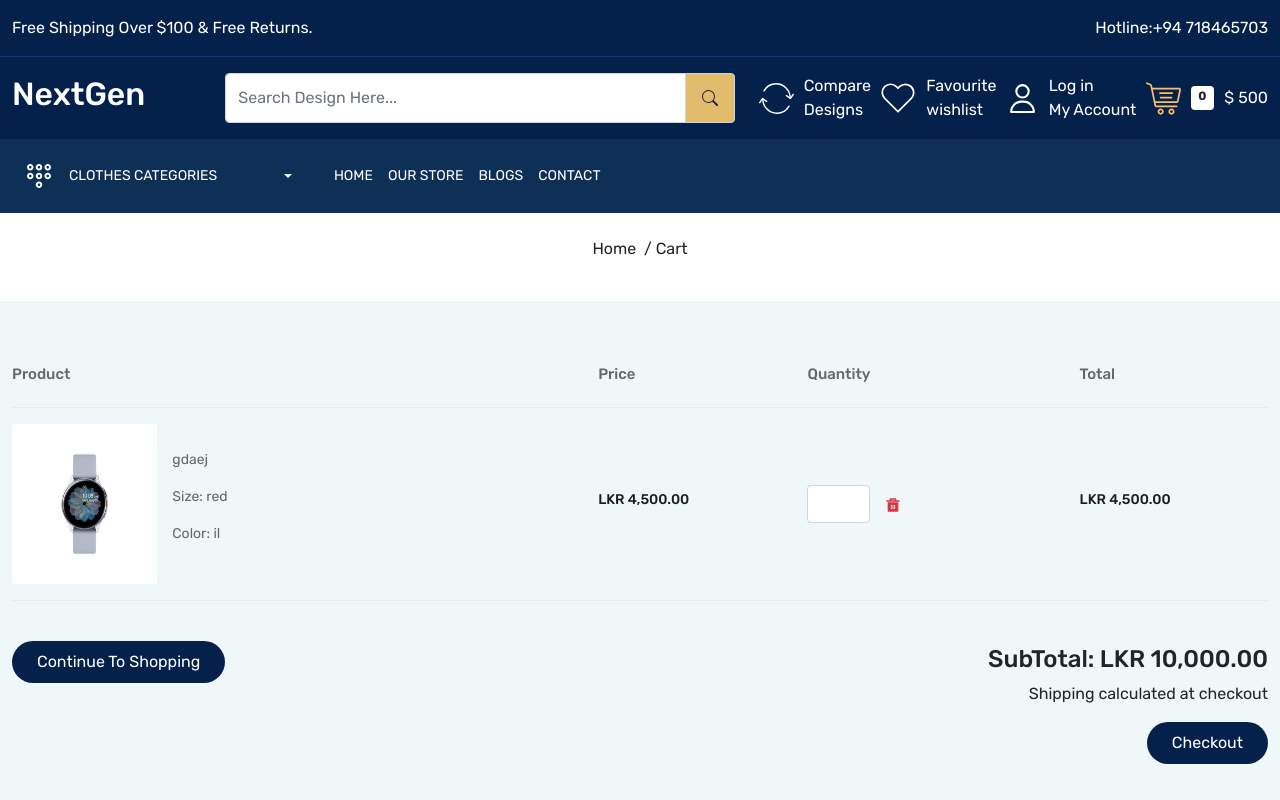
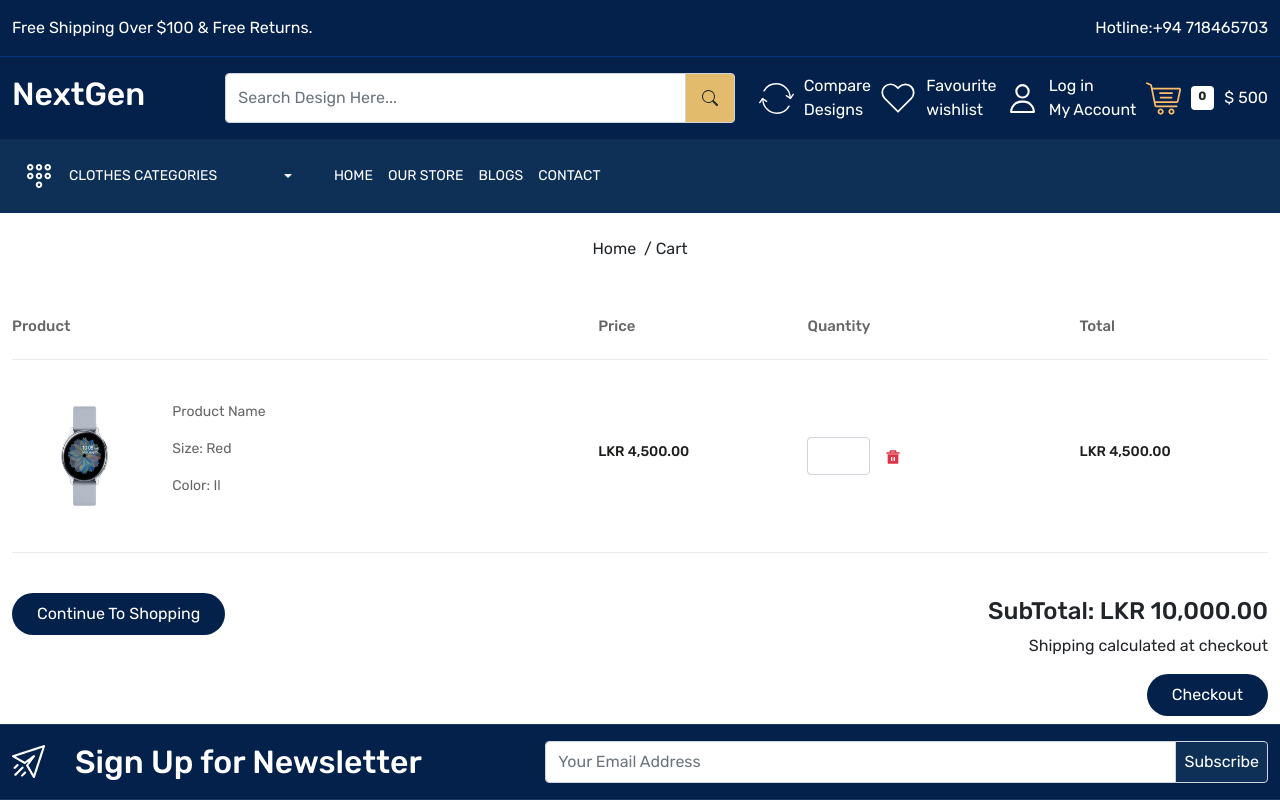
Before and after one commit to Supun-Ishara/NextGen_Ecommerce_web_FE, a React (Create React App) app: page /cart in a window 1280 px wide. Shown: the top 800 px of the page. Built offline with nearby package versions, Linux system fonts and the light colour scheme.

Commit message:
Changed Cart

```diff
--- a/src/pages/Cart.js
+++ b/src/pages/Cart.js
@@ -1,4 +1,90 @@
-import React from 'react'
+// import React from 'react'
+// import BreadCrumb from "../components/BreadCrumb";
+// import Meta from "../components/Meta";
+// import watch from '../images/watch.jpg';
+// import { RiDeleteBin5Fill } from "react-icons/ri";
+// import { Link } from 'react-router-dom';
+// import Container from '../components/Container';
+
+// const Cart = () => {
+//   return (
+//     <>
+//      <Meta title={"Cart"} />
+//      <BreadCrumb title="Cart" />
+//      <Container class1='cart-wrapper home-wrapper-4 py-5'>
+//         <div className='row'>
+//           <div className='col-12'>
+//             <div className='cart-header py-3 d-flex justify-content-between align-items-center'>
+//                 <h4 className='cart-col-1'>Product</h4>
+//                 <h4 className='cart-col-2'>Price</h4>
+//                 <h4 className='cart-col-3'>Quantity</h4>
+//                 <h4 className='cart-col-4'>Total</h4>
+//             </div>
+//             <div className='cart-data py-3 mb-2 d-flex justify-content-between align-items-center'>
+//                 <div className='cart-col-1 gap-15 d-flex align-items-center'>
+//                     <div>
+//                         <img
+//                            src={watch}
+//                            className="img-fluid"
+//                            alt='product image'
+//                         />
+//                     </div>
+//                     <div className='w-75'>
+//                         <p>gdaej</p>
+//                         <p>Size: red</p>
+//                         <p>Color: il</p>
+//                     </div>
+//                 </div>
+//                 <div className='cart-col-2'>
+//                     <h5 className='price'>LKR 4,500.00</h5>
+//                 </div>
+//                 <div className='cart-col-3 d-flex align-items-center gap-15'>
+//                     <div>
+//                         <input
+//                             type='number'
+//                             name=''
+//                             min={1}
+//                             max={10}
+//                             className='form-control'
+//                             style={{ width: "63px" }}
+//                             id=''
+//                         />
+//                     </div>
+//                     <div>
+//                     <RiDeleteBin5Fill className='text-danger' />
+//                     </div>
+//                 </div>
+//                 <div className='cart-col-4'>
+//                 <h5 className='price'>LKR 4,500.00</h5>
+//                 </div>
+//             </div>
+//           </div>
+//           <div className='col-12 py-2 mt-4'>
+//             <div className='d-flex justify-content-between align-items-baseline'>
+//               <Link to='/product' className='button1'>
+//                  Continue To Shopping
+//               </Link>
+//               <div className='d-flex flex-column align-items-end'>
+//                 <h4>
+//                     SubTotal: LKR 10,000.00
+//                 </h4>
+//                 <p>Shipping calculated at checkout</p>
+//                 <Link to='/checkout' className='button1'>
+//                   Checkout
+//                 </Link>
+//               </div>
+//             </div>
+//           </div>
+//         </div>
+//      </Container>
+//     </>
+//   )
+// }
+
+// export default Cart
+
+
+import React from 'react';
 import BreadCrumb from "../components/BreadCrumb";
 import Meta from "../components/Meta";
 import watch from '../images/watch.jpg';
@@ -11,7 +97,7 @@ const Cart = () => {
     <>
       <Meta title={"Cart"} />
       <BreadCrumb title="Cart" />
-     <Container class1='cart-wrapper home-wrapper-4 py-5'>
+      <Container className='cart-wrapper home-wrapper-4 py-5'>
         <div className='row'>
           <div className='col-12'>
             <div className='cart-header py-3 d-flex justify-content-between align-items-center'>
@@ -26,13 +112,13 @@ const Cart = () => {
                   <img
                     src={watch}
                     className="img-fluid"
-                           alt='product image'
+                    alt='Watch product image' // More descriptive alt text
                   />
                 </div>
                 <div className='w-75'>
-                        <p>gdaej</p>
-                        <p>Size: red</p>
-                        <p>Color: il</p>
+                  <p>Product Name</p> {/* Change to the actual product name */}
+                  <p>Size: Red</p>
+                  <p>Color: Il</p>
                 </div>
               </div>
               <div className='cart-col-2'>
@@ -42,12 +128,12 @@ const Cart = () => {
                 <div>
                   <input
                     type='number'
-                            name=''
+                    name='quantity' // Added name attribute
                     min={1}
                     max={10}
                     className='form-control'
                     style={{ width: "63px" }}
-                            id=''
+                    id='quantity-input' // Added ID for accessibility
                   />
                 </div>
                 <div>
@@ -78,7 +164,7 @@ const Cart = () => {
         </div>
       </Container>
     </>
-  )
+  );
 }
 
-export default Cart
+export default Cart;
```
Lines whose indentation alone changed are shown as unchanged.
